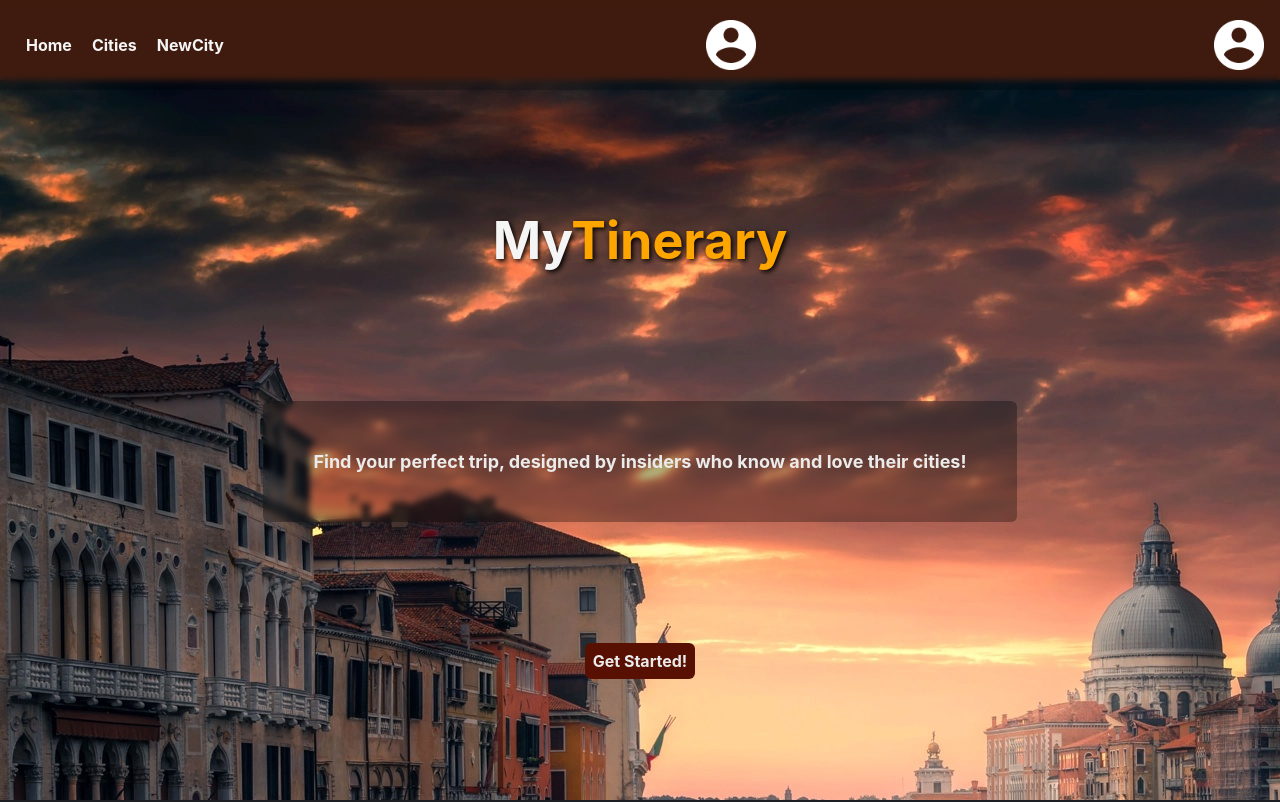
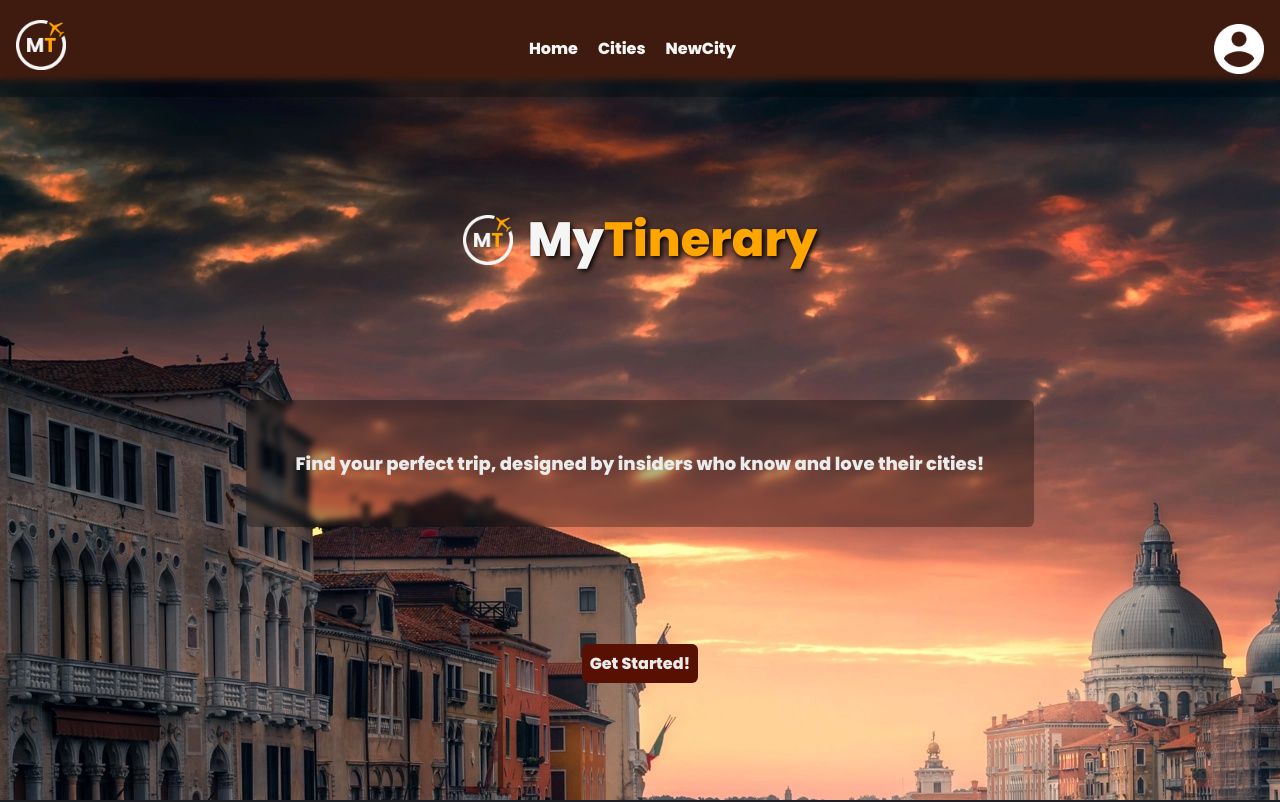
Before and after one commit to ignaciogiusti/mytinerary-alessandro-giusti, a React (Create React App) app: page / in a window 1280 px wide. Shown: the top 802 px of the page. Built offline with nearby package versions, Linux system fonts and the light colour scheme.

Commit message:
placed logo in header, in welcome next to h1 and modified styles page and classes to adjust it

```diff
--- a/src/components/Header.js
+++ b/src/components/Header.js
@@ -26,11 +26,6 @@ export default function Header() {
 
   return (
     <div className='navbar'>
-      <div className='hide-nav-desktop'>
-        <div className='row row-menu'>
-          {pages.map(navLinks)}
-        </div>
-      </div>
       <button className='buttonNavbar hide-nav-burger' onClick={handleOpenMenu}><img className='img-burger' src='img/MenuBurger.png' />
         <div>
           {
@@ -40,7 +35,12 @@ export default function Header() {
           }
         </div>
       </button>
-      <img className='img-user' src="/img/usuario.png" alt="logo" />
+      <LinkRouter  to='/'><img className='img-user' src="/img/logo.png" alt="logo" /></LinkRouter>
+      <div className='hide-nav-desktop'>
+        <div className='row row-menu'>
+          {pages.map(navLinks)}
+        </div>
+      </div>
       <img className='img-user' src="/img/usuario.png" alt="avatar" />
     </div>
   )
--- a/src/pages/Welcome.js
+++ b/src/pages/Welcome.js
@@ -9,7 +9,10 @@ export default function Welcome() {
   return (
     <>
       <div className='Main col space-evenly text-effect'>
-        <h1 className='Welcome-Title text-center'>{titleMy}<span className='Title-Tinerary'>{titleTinerary}</span></h1>
+        <div className='row justify-center h1-gap'>
+          <img className='img-user' src="/img/logo.png" alt="logo" />
+          <h1 className='Welcome-Title text-center'>{titleMy}<span className='Title-Tinerary'>{titleTinerary}</span></h1>
+        </div>
         <p className='Welcome-p text-light text-center'>Find your perfect trip, designed by insiders who know and love their cities!</p>
         <CallToAction linkTo='cities' />
       </div>
--- a/src/styles/Welcome.css
+++ b/src/styles/Welcome.css
@@ -1,9 +1,11 @@
-@import url('https://fonts.googleapis.com/css2?family=Permanent+Marker&display=swap');
+@import url('https://fonts.googleapis.com/css2?family=Permanent+Marker&display=swap');@import url('https://fonts.googleapis.com/css2?family=Poppins&display=swap');
+@import url('https://fonts.googleapis.com/css2?family=Poppins:wght@800&display=swap');
 
 * {
   margin: 0;
   padding: 0;
   box-sizing: border-box;
+  font-family: 'Poppins';
 }
 
 .Main {
@@ -11,6 +13,10 @@
   height: 90vh;
   background-repeat: no-repeat;
   background-attachment: fixed;
+}
+
+.h1-gap {
+  gap: 15px;
 }
 
 .padding-top {
@@ -98,9 +104,10 @@
 }
 
 .Welcome-Title {
-  font-size: 6.5vh;
+  font-size: 6vh;
   color: whitesmoke;
   text-shadow: 2px 2px 5px black;
+  font-weight: 800;
 }
 
 .Title-Tinerary {
```
